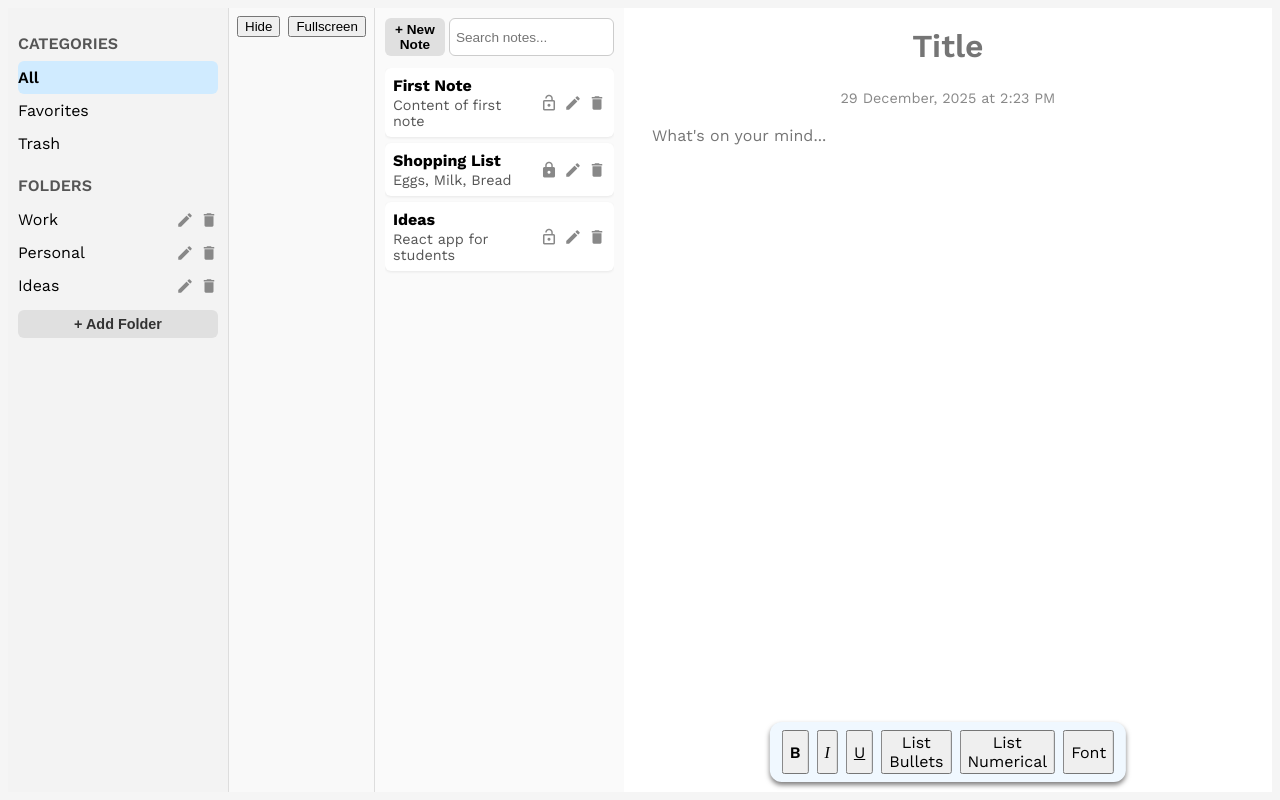
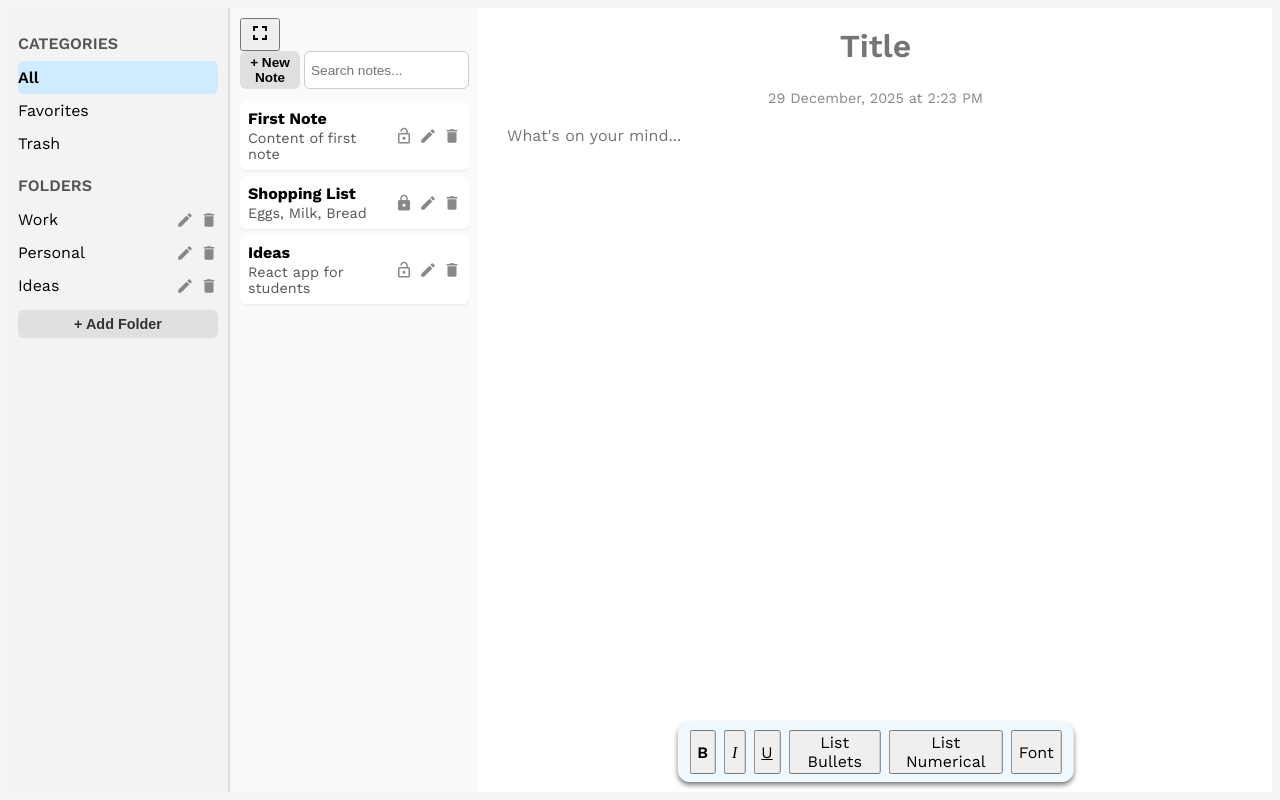
Before and after one commit to theRedKh/thinkbox-notes, a React (Vite) app in the folder client/: page / in a window 1280 px wide. Built offline with nearby package versions, Linux system fonts and the light colour scheme.

Commit message:
noteslist changes

```diff
--- a/client/src/components/NotesList/NotesList.jsx
+++ b/client/src/components/NotesList/NotesList.jsx
@@ -4,7 +4,7 @@ import styles from "./NotesList.module.css";
 export default function NotesList() {
   const containerRef = useRef(null);
 
-  const [width, setWidth] = useState(250); // initial width
+  const [width, setWidth] = useState(250);
   const [isResizing, setIsResizing] = useState(false);
   const [isHidden, setIsHidden] = useState(false);
   const [isFullscreen, setIsFullscreen] = useState(false);
@@ -14,14 +14,13 @@ export default function NotesList() {
     setIsResizing(true);
   };
 
-  // update width while dragging (compute width relative to container left)
   useEffect(() => {
     const handleMouseMove = (e) => {
       if (!isResizing || isFullscreen || isHidden) return;
       const rect = containerRef.current?.getBoundingClientRect();
       if (!rect) return;
-      const newWidth = e.clientX - rect.left; // mouse X relative to left of container
-      const clamped = Math.max(180, Math.min(newWidth, 600)); // min/max
+      const newWidth = e.clientX - rect.left;
+      const clamped = Math.max(180, Math.min(newWidth, 600));
       setWidth(clamped);
     };
 
@@ -35,7 +34,6 @@ export default function NotesList() {
     };
   }, [isResizing, isFullscreen, isHidden]);
 
-  // nice UX: change cursor + disable text selection while resizing
   useEffect(() => {
     if (isResizing) {
       document.body.style.cursor = "ew-resize";
@@ -50,7 +48,7 @@ export default function NotesList() {
     };
   }, [isResizing]);
 
-  // ---- demo notes state (kept your existing local state) ----
+  // dummy notes
   const [notes, setNotes] = useState([
     { title: "First Note", content: "Content of first note", locked: false },
     { title: "Shopping List", content: "Eggs, Milk, Bread", locked: true },
@@ -91,20 +89,11 @@ export default function NotesList() {
   );
 
   return (
-    <>
-      {/* Toolbar (you can move this inside the container if you prefer) */}
-      <div style={{ padding: 8 }}>
-        <button onClick={() => setIsHidden((s) => !s)}>
-          {isHidden ? "Show" : "Hide"}
-        </button>
-        <button onClick={() => setIsFullscreen((s) => !s)} style={{ marginLeft: 8 }}>
-          {isFullscreen ? "Exit Fullscreen" : "Fullscreen"}
-        </button>
-      </div>
-
     <div
       ref={containerRef}
-        className={styles.notesListContainer}
+      className={`${styles.notesListContainer} ${
+        isFullscreen ? styles.fullscreen : ""
+      }`}
       style={{
         width: isHidden ? "0px" : isFullscreen ? "100%" : `${width}px`,
         flex: isFullscreen ? "1 1 auto" : "0 0 auto",
@@ -113,6 +102,19 @@ export default function NotesList() {
     >
       {!isHidden && (
         <>
+          {/* Header (fullscreen button here) */}
+          <div className={styles.header}>
+            <button
+              className={styles.fullscreenBtn}
+              onClick={() => setIsFullscreen((s) => !s)}
+              title={isFullscreen ? "Exit Fullscreen" : "Fullscreen"}
+            >
+              <span className="material-icons">
+                {isFullscreen ? "fullscreen_exit" : "fullscreen"}
+              </span>
+            </button>
+          </div>
+
           {/* Tabs */}
           <div className={styles.tabs}>
             <button
@@ -156,20 +158,21 @@ export default function NotesList() {
               </li>
             ))}
           </ul>
-
-            {/* RESIZER — show when NOT fullscreen */}
-            {!isFullscreen && (
-              <div
-                className={styles.resizer}
-                onMouseDown={(e) => startResize(e)}
-                role="separator"
-                aria-orientation="vertical"
-                aria-label="Resize notes list"
-              />
-            )}
         </>
       )}
+
+      {/* RESIZER + Hide tab */}
+      <div className={styles.resizer} onMouseDown={startResize}>
+        <div
+          className={styles.hideTab}
+          onClick={() => setIsHidden((s) => !s)}
+          title={isHidden ? "Show Notes" : "Hide Notes"}
+        >
+          <span className="material-icons">
+            {isHidden ? "chevron_right" : "chevron_left"}
+          </span>
         </div>
-    </>
+      </div>
+    </div>
   );
 }
--- a/client/src/components/NotesList/NotesList.module.css
+++ b/client/src/components/NotesList/NotesList.module.css
@@ -1,7 +1,7 @@
 .notesListContainer {
-  position: relative;       /* needed for resizer positioning */
-  width: 200px;             /* default width */
-  flex: 0 0 200px;
+  position: relative;
+  width: 250px;
+  flex: 0 0 auto;
   padding: 10px;
   display: flex;
   flex-direction: column;
@@ -12,10 +12,10 @@
   transition: width 0.2s ease;
 }
 
-/* controls (if you keep the top toolbar inside container) */
+/* controls (fullscreen button inside container, top right) */
 .controls {
   display: flex;
-  justify-content: space-between;
+  justify-content: flex-end;
   margin-bottom: 6px;
 }
 
@@ -33,18 +33,19 @@
 .controls button:hover {
   background: #d0d0d0;
 }
+
 /* Tabs */
 .tabs {
   display: flex;
-  gap: 4px;              /* smaller gap to fit */
+  gap: 4px;
   margin-bottom: 12px;
-  width: 100%;           /* ensure it stays inside container */
+  width: 100%;
   flex-shrink: 0;
-  box-sizing: border-box; /* include padding in width */
+  box-sizing: border-box;
 }
 
 .tabs button {
-  flex: 0 0 60px;         /* fixed width for button */
+  flex: 0 0 60px;
   padding: 4px 6px;
   border: none;
   border-radius: 6px;
@@ -145,10 +146,19 @@
   background-color: #fff176;
 }
 
+/* Fullscreen active mode */
+.fullscreen {
+  position: relative;
+  z-index: 10;
+  width: 100% !important; /* take full width when fullscreen */
+  border-left: none;
+}
+
+/* Resizer */
 .resizer {
   position: absolute;
   top: 0;
-  right: -4px;        /* slightly outside so it's easy to grab */
+  right: -4px;
   width: 8px;
   height: 100%;
   cursor: ew-resize;
@@ -161,7 +171,32 @@
   background: rgba(0, 0, 0, 0.04);
 }
 
-/* while dragging you already set body cursor via JS; this is fallback */
 .resizer:active {
   background: rgba(0, 0, 0, 0.06);
 }
+
+/* Hide/Show tab (on top of resizer) */
+.toggleTab {
+  position: absolute;
+  top: 40px;             /* sits near top, adjust as needed */
+  right: -16px;          /* sticks out past the resizer */
+  width: 16px;
+  height: 32px;
+  background: #e0e0e0;
+  border-radius: 0 4px 4px 0;
+  display: flex;
+  align-items: center;
+  justify-content: center;
+  cursor: pointer;
+  z-index: 30;
+  transition: background 0.2s ease;
+}
+
+.toggleTab:hover {
+  background: #d0d0d0;
+}
+
+.toggleTab .material-icons {
+  font-size: 16px;
+  color: #555;
+}
```
Lines whose indentation alone changed are shown as unchanged.
